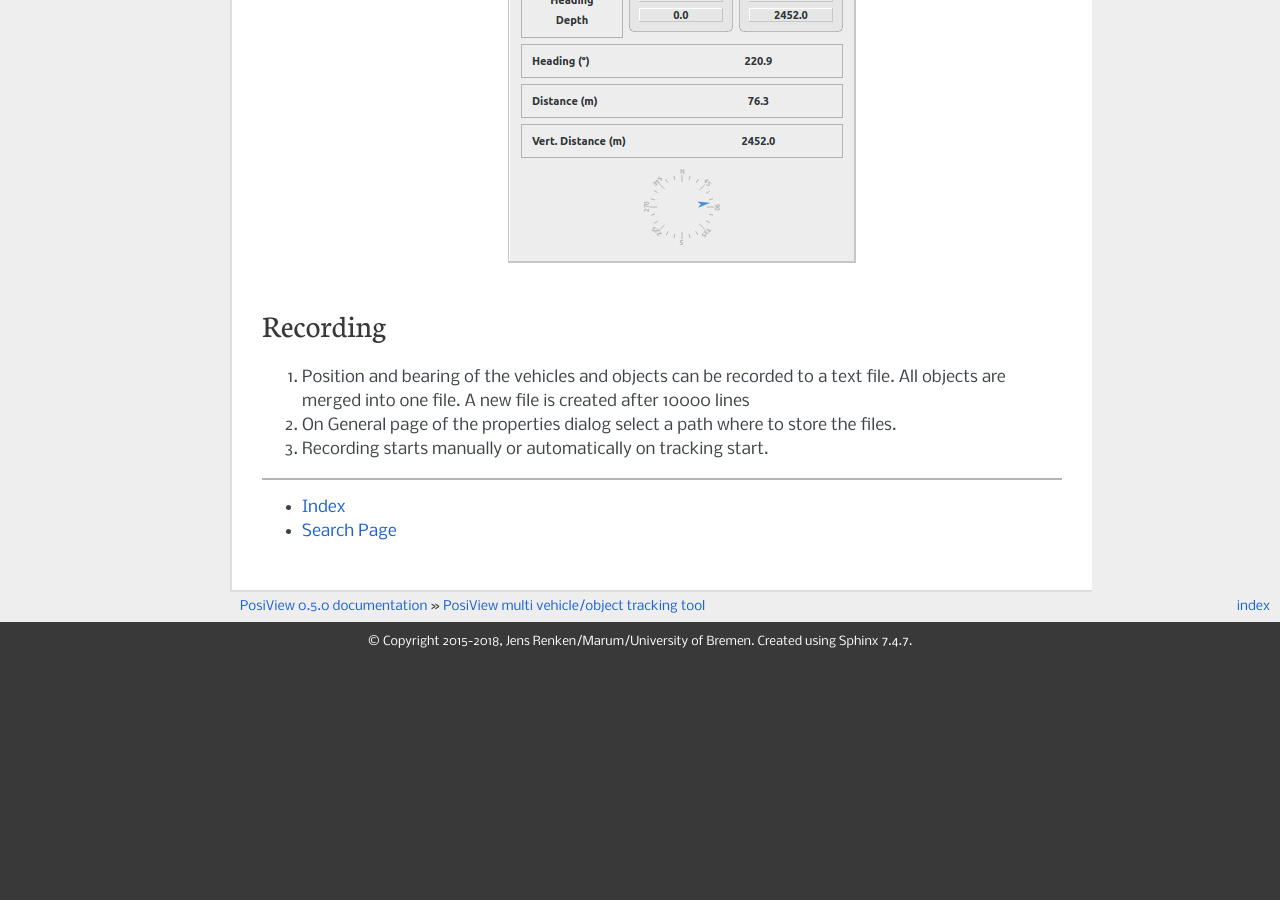
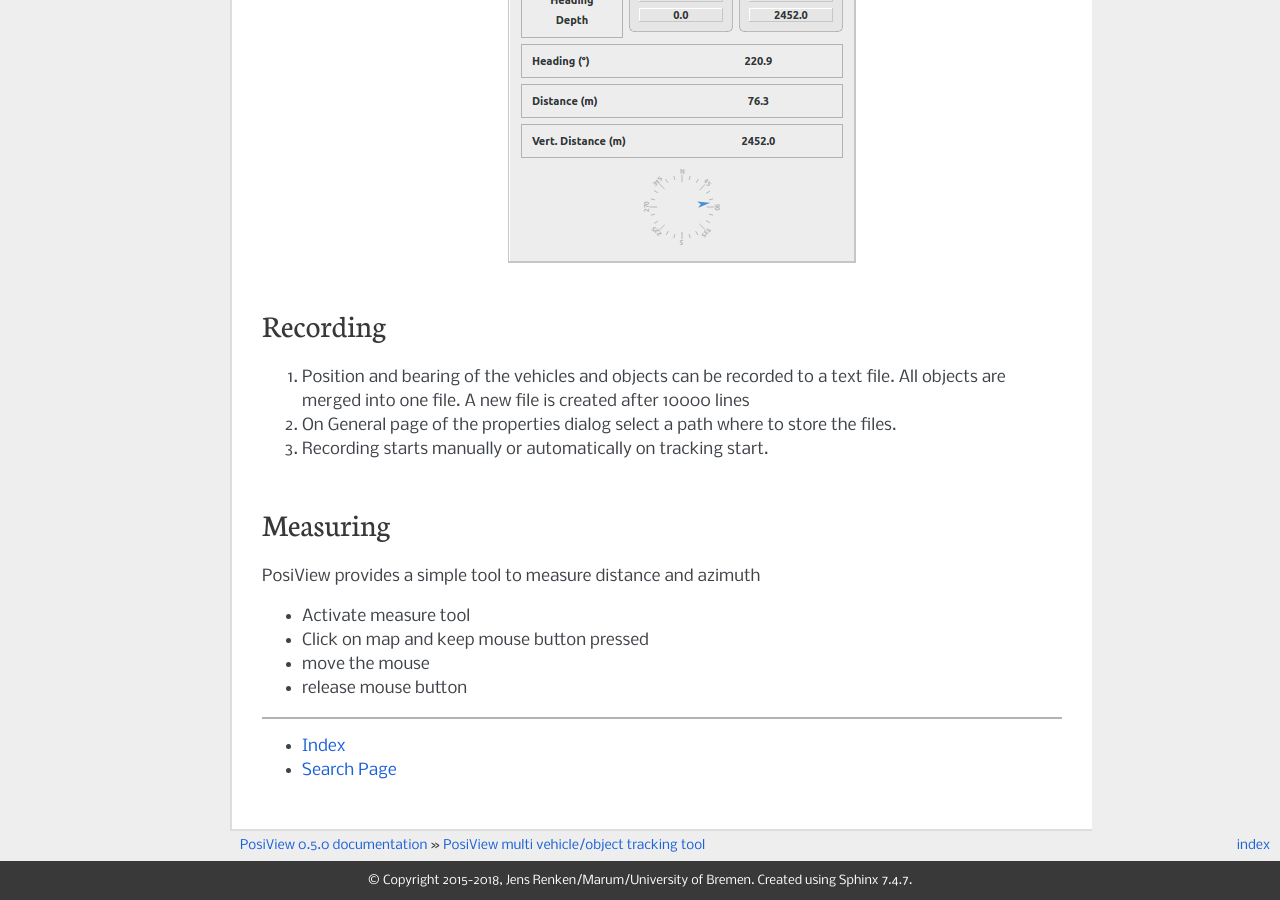
Before and after one commit to jrenken/qgis-PosiView, a Sphinx documentation site: the page built from help/source/index.rst, in a window 1280 px wide and 900 px high, scrolled down 2905 px. Built offline with Sphinx 7.4.7, drawn with Linux system fonts in a browser that asks for light colours; formulas are drawn with MathJax 3; before the commit the page ends 3566 px from its top, so only the background shows below that.

Commit message:
measure tool: update makefile and help

```diff
--- a/help/source/index.rst
+++ b/help/source/index.rst
@@ -111,6 +111,18 @@
 #. On General page of the properties dialog select a path where to store the files.
 #. Recording starts manually or automatically on tracking start.
 
+.. index:: Measuring
+
+Measuring
+==================
+
+PosiView provides a simple tool to measure distance and azimuth
+
+* Activate measure tool
+* Click on map and keep mouse button pressed
+* move the mouse
+* release mouse button
+
 .. Indices and tables
 
 ==================
```
Also changed, not shown: 1 other file.
